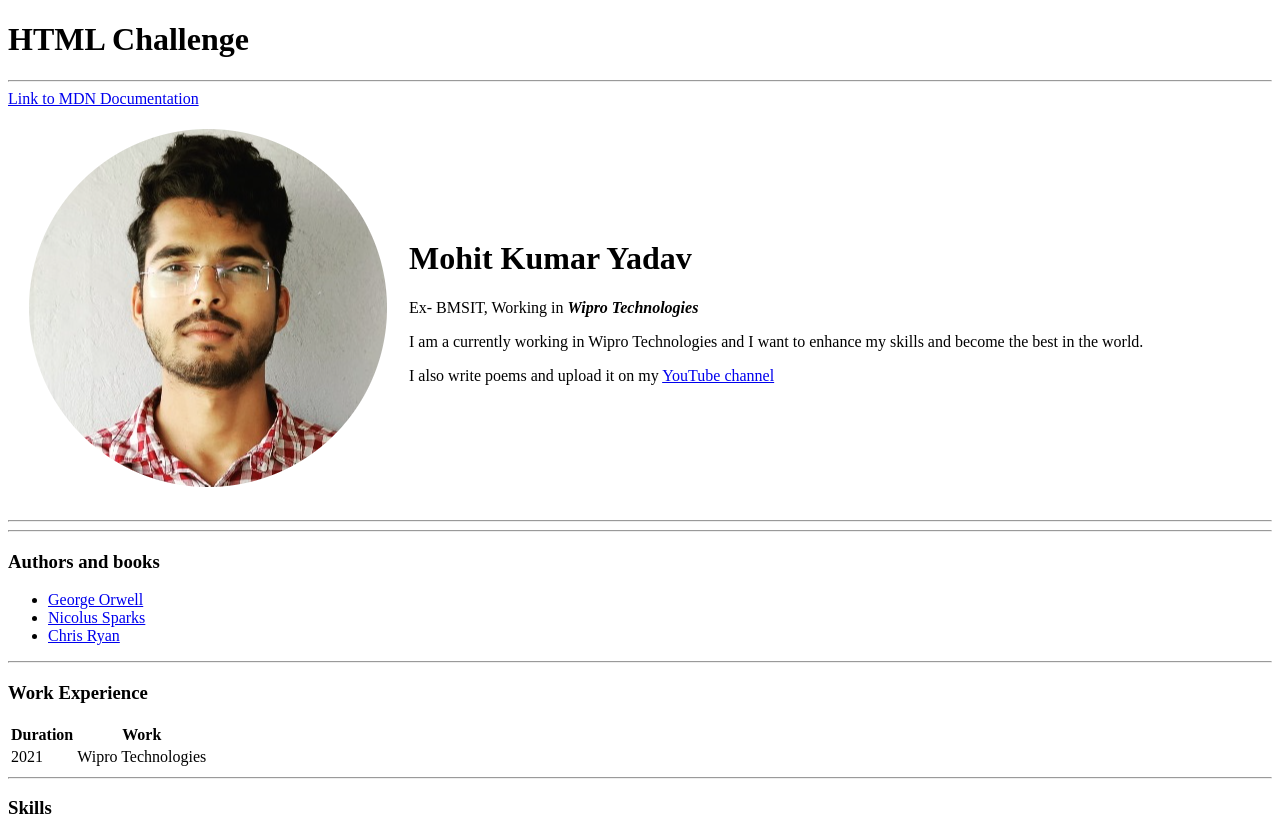
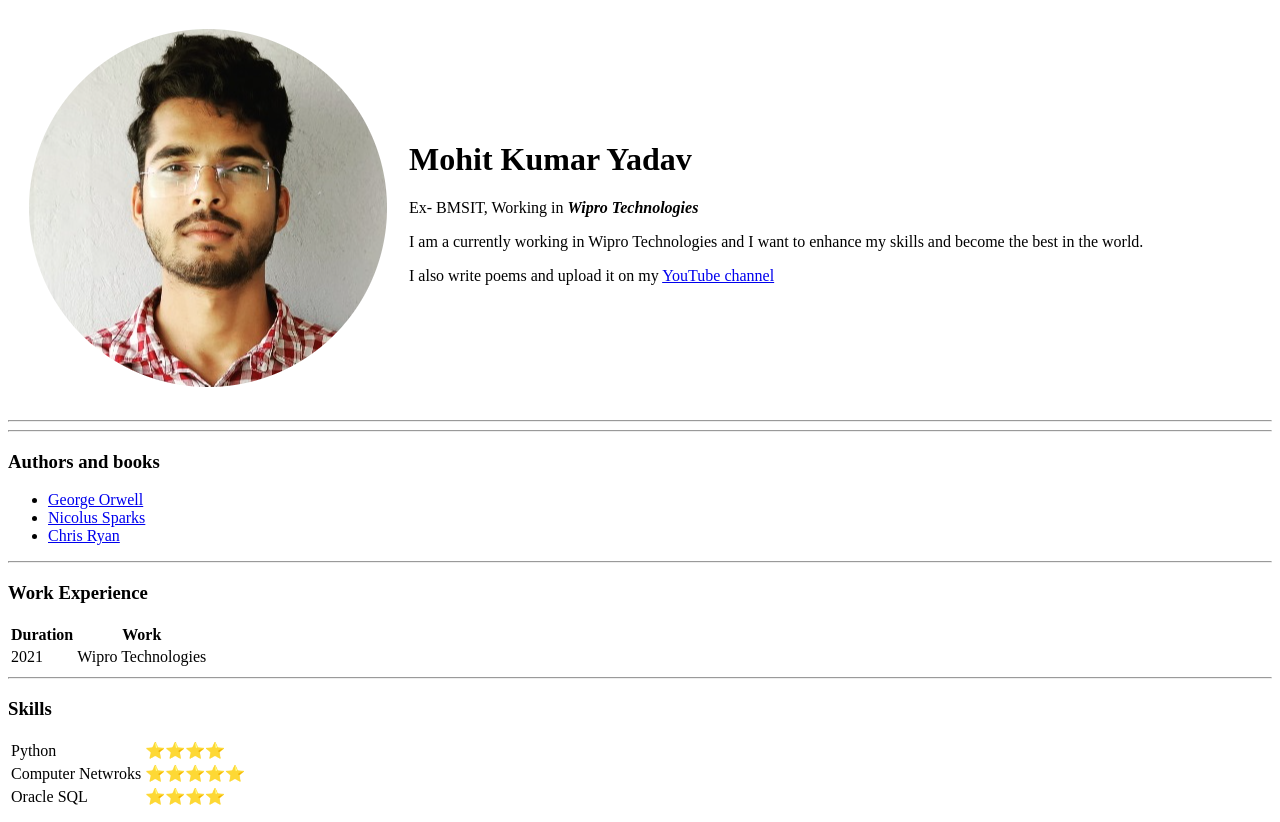
Before and after one commit to somewhatengineer/first-website, a plain HTML site: page index.html in a window 1280 px wide. Shown: the top 822 px of the page. Drawn offline with Linux system fonts and the light colour scheme.

Commit message:
Update index.html

```diff
--- a/index.html
+++ b/index.html
@@ -7,8 +7,6 @@
 </head>
 
 <body>
-  <h1>HTML Challenge</h1><hr>
-  <a href="https://developer.mozilla.org/en-US/docs/Web/HTML">Link to MDN Documentation</a>
   <table cellspacing = "20">
     <tr>
       <td><img src="ME.png" alt=""></td>
```
